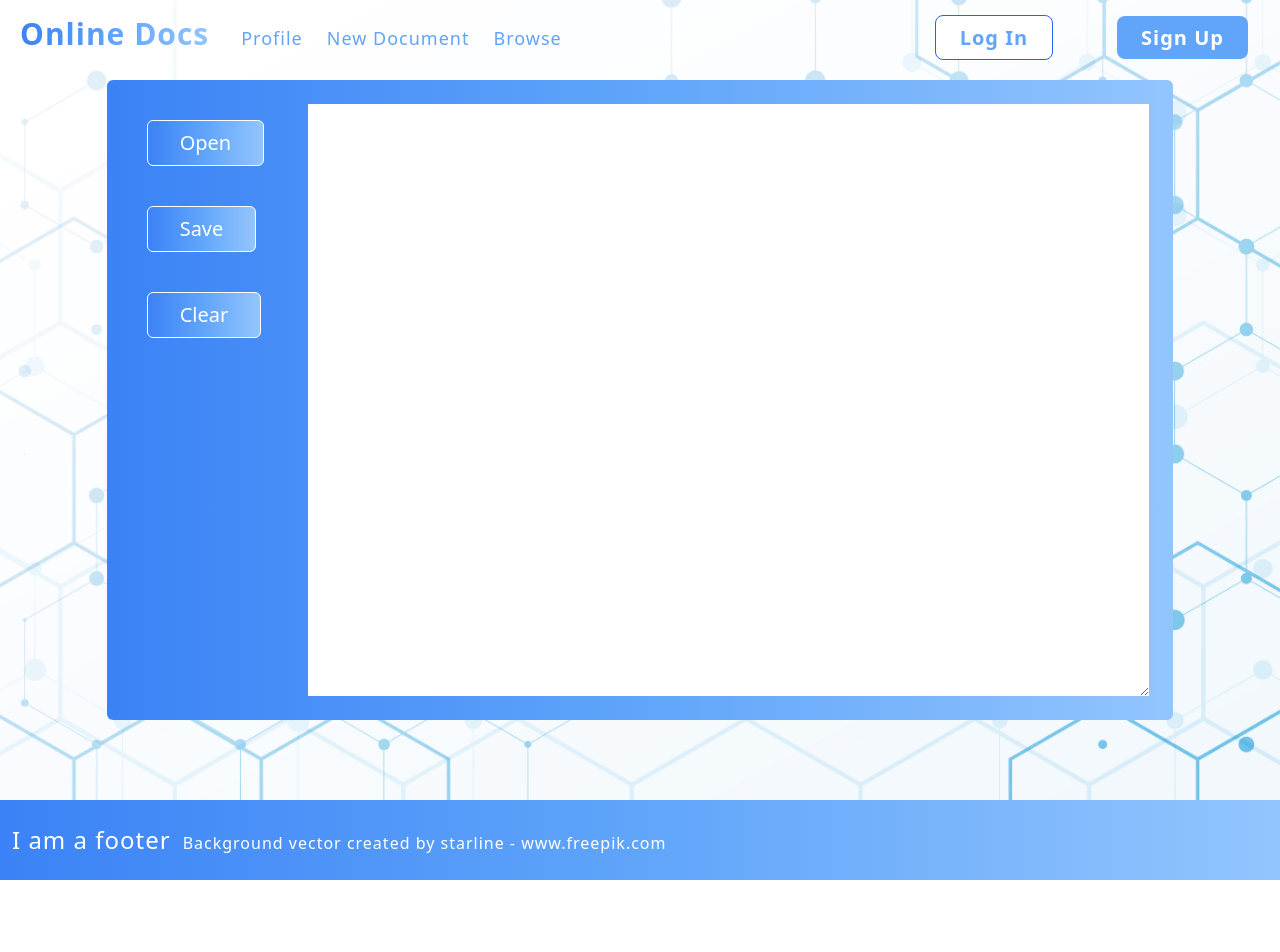
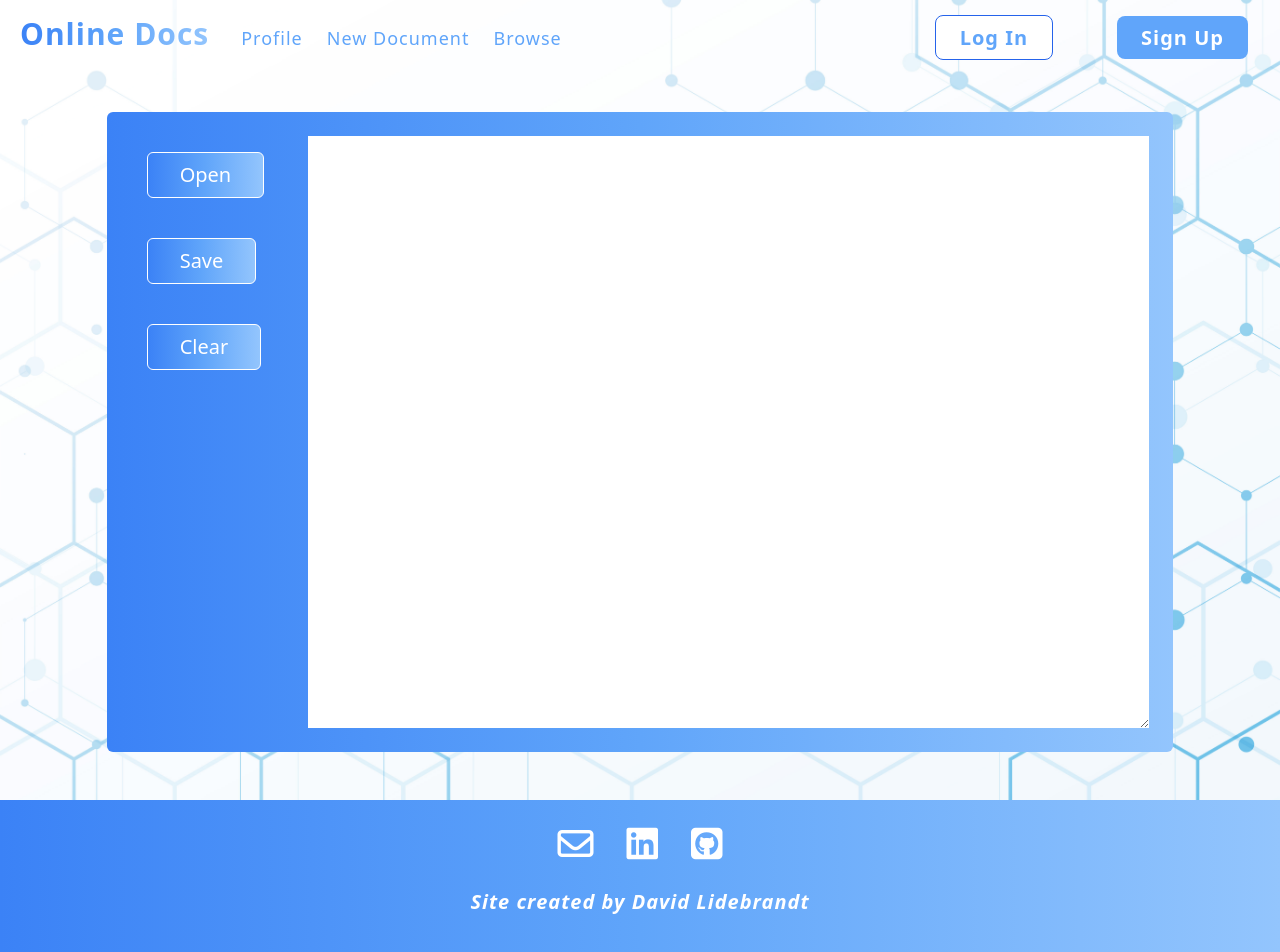
Before and after one commit to davidlidebrandt/online-documents, a React (Create React App) app: page /docs in a window 1280 px wide. Shown: the top 952 px of the page. Before the commit the page ends 880 px from the top, so only its background shows below. Built offline with nearby package versions, Linux system fonts and the light colour scheme; no server answers.

Commit message:
Style footer

```diff
--- a/public/index.html
+++ b/public/index.html
@@ -24,6 +24,7 @@
       work correctly both with client-side routing and a non-root public URL.
       Learn how to configure a non-root public URL by running `npm run build`.
     -->
+    <script src="https://kit.fontawesome.com/30b290cadc.js" crossorigin="anonymous"></script>
     <title>React App</title>
   </head>
   <body>
--- a/src/components/CreateDocs.js
+++ b/src/components/CreateDocs.js
@@ -3,11 +3,11 @@ import React from 'react'
 export default function CreateDocs(props) {
     return (
         <div className="col-span-10 col-start-2 min-h-screen">
-            <div className="grid grid-cols-12 bg-gradient-to-r from-blue-500 via-blue-400 to-blue-300 mt-20 h-4/5 rounded-md">
+            <div className="grid grid-cols-12 bg-gradient-to-r from-blue-500 via-blue-400 to-blue-300 mt-28 h-4/5 rounded-md">
                 <div className="col-span-1">
-                    <button className=" bg-gradient-to-r from-blue-500 via-blue-400 to-blue-300 px-8 py-2 rounded-md border border-white text-xl text-white m-10 block">Open</button>
-                    <button onClick={props.simulateSubmitSaveDoc} className="bg-gradient-to-r from-blue-500 via-blue-400 to-blue-300 px-8 py-2 rounded-md border border-white text-xl text-white m-10 block">Save</button>
-                    <button onClick={props.clearDoc} className="bg-gradient-to-r from-blue-500 via-blue-400 to-blue-300 px-8 py-2 rounded-md border border-white text-xl text-white m-10 block">Clear</button>
+                    <button className=" bg-gradient-to-r from-blue-500 via-blue-400 to-blue-300 px-8 py-2 rounded-md border border-white text-xl text-white m-10 block hover:opacity-75 hover:border-blue-200">Open</button>
+                    <button onClick={props.simulateSubmitSaveDoc} className="bg-gradient-to-r from-blue-500 via-blue-400 to-blue-300 px-8 py-2 rounded-md border border-white text-xl text-white m-10 block hover:opacity-75 hover:border-blue-200">Save</button>
+                    <button onClick={props.clearDoc} className="bg-gradient-to-r from-blue-500 via-blue-400 to-blue-300 px-8 py-2 rounded-md border border-white text-xl text-white m-10 block hover:opacity-75 hover:border-blue-200">Clear</button>
                 </div>
                 <form onSubmit={props.handleSave}className="col-span-10 col-start-3 m-6 rounded bg-white">
                     <textarea ref={props.docText} className="w-full h-full"></textarea>
--- a/src/components/Footer.js
+++ b/src/components/Footer.js
@@ -1,9 +1,17 @@
 function Footer() {
     return (
-      <div className="bg-gradient-to-r from-blue-500 via-blue-400 to-blue-300 text-white">
+      <div className="bg-gradient-to-r from-blue-500 via-blue-400 to-blue-300 text-white text-center text-xl font-semibold">
         <nav>
-            <h2 className="text-2xl mx-3 my-6 inline-block">I am a footer</h2>
-            <a href='https://www.freepik.com/free-photos-vectors/background'>Background vector created by starline - www.freepik.com</a>
+            <div className="pt-6">
+                <a className="text-4xl mx-4"><i class="far fa-envelope"></i></a>
+                <a className="text-4xl mx-4"><i class="fab fa-linkedin"></i></a>
+                <button className="text-4xl mx-4"> <i class="fab fa-github-square"></i> </button>
+
+            </div>
+            <div className="py-6 italic">Site created by David Lidebrandt</div>
+            <div className="py-3">
+                <a href='https://www.freepik.com/free-photos-vectors/background'>Background vector created by starline - www.freepik.com</a>
+            </div>
         </nav>
       </div>
     );
```
Also changed, not shown: src/index.css (line endings or trailing spaces).
